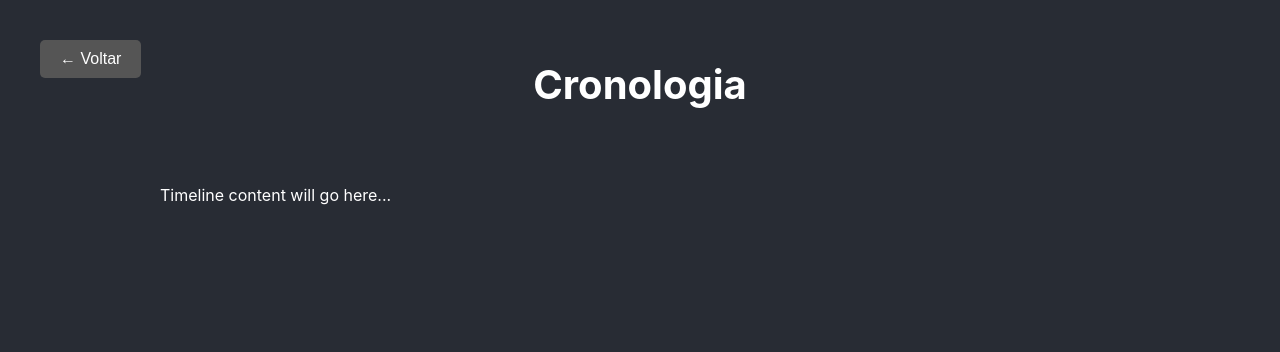
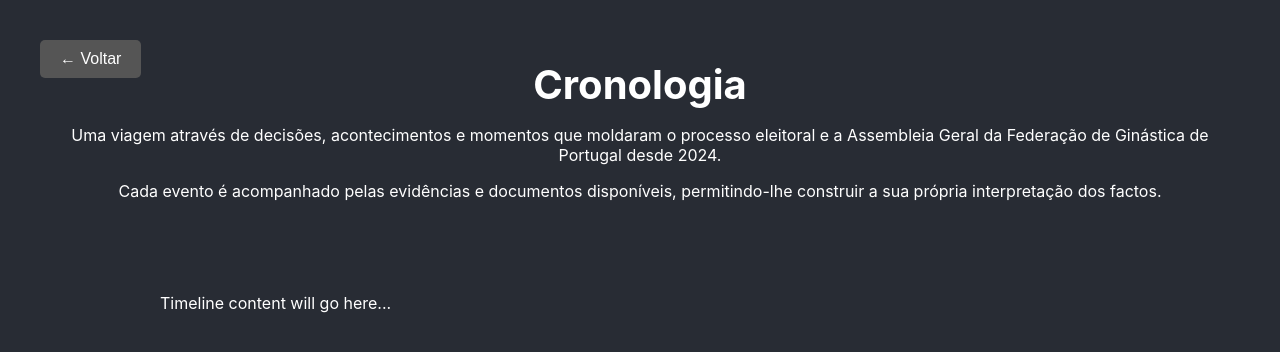
Before and after one commit to ginasticaPT/site, a React (Create React App) app: page /site/timeline in a window 1280 px wide. Shown: the top 352 px of the page. Built offline with nearby package versions, Linux system fonts and the light colour scheme; the HTML template or start-up script is replaced by a standard one.

Commit message:
Update Timeline.js

```diff
--- a/src/pages/Timeline.js
+++ b/src/pages/Timeline.js
@@ -10,6 +10,8 @@ function Timeline() {
           <button className="back-button">← Voltar</button>
         </Link>
         <h1>Cronologia</h1>
+        <p>Uma viagem através de decisões, acontecimentos e momentos que moldaram o processo eleitoral e a Assembleia Geral da Federação de Ginástica de Portugal desde 2024.</p>
+        <p>Cada evento é acompanhado pelas evidências e documentos disponíveis, permitindo-lhe construir a sua própria interpretação dos factos.</p>
       </header>
       <div className="timeline-content">
         <p>Timeline content will go here...</p>
```
